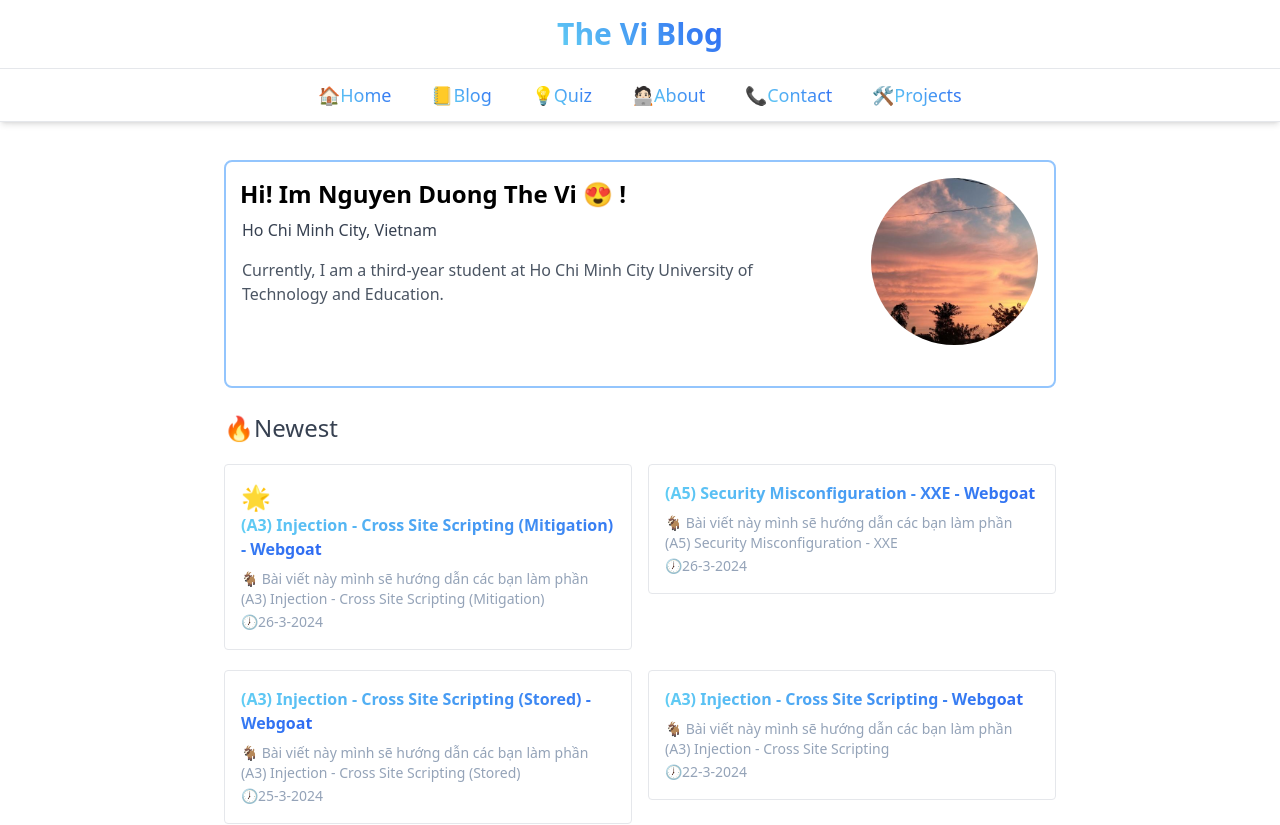
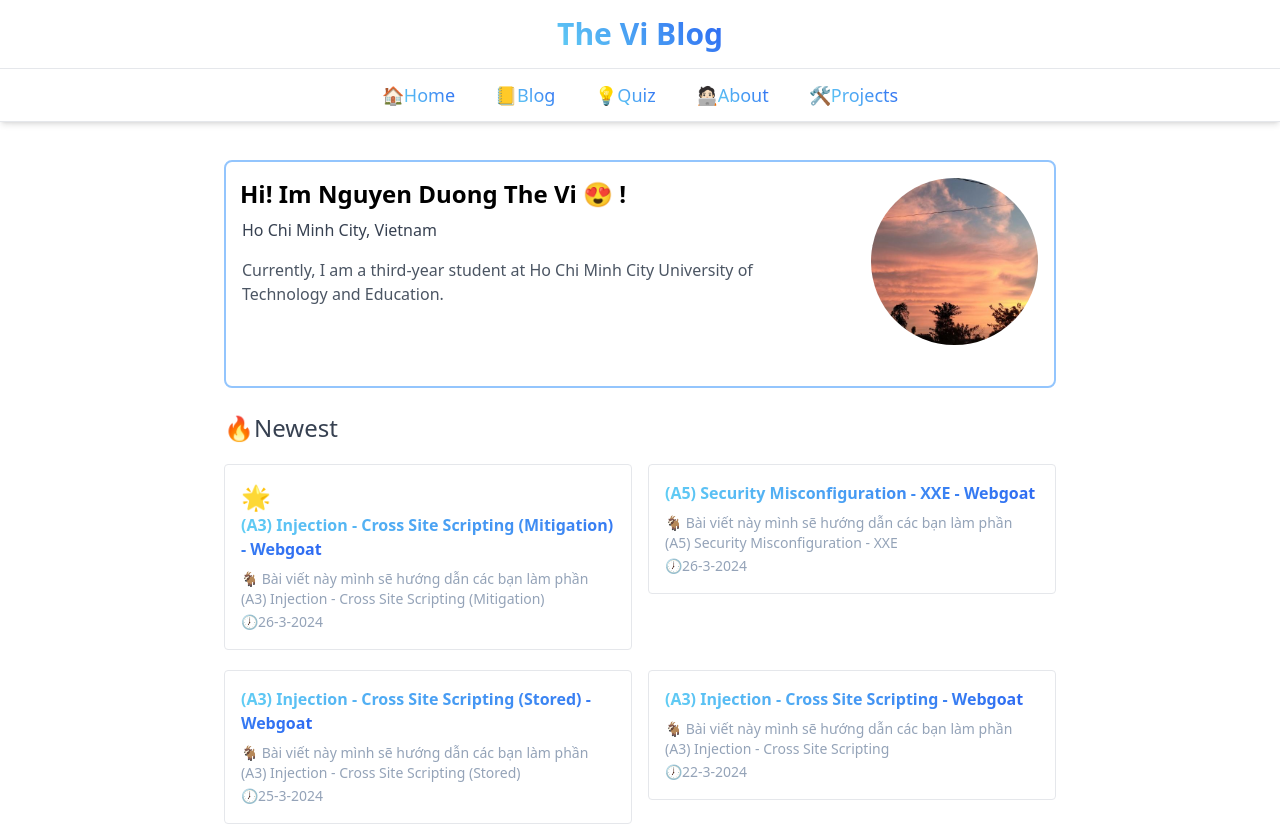
Before and after one commit to thevi31415/nguyenduongtheviblog, a Next.js app: page / in a window 1280 px wide. Shown: the top 825 px of the page. Built offline with nearby package versions, Linux system fonts and the light colour scheme.

Commit message:
Cập nhật giao diện

```diff
--- a/app/layout.tsx
+++ b/app/layout.tsx
@@ -98,7 +98,7 @@ export default function RootLayout({
                   <span className="absolute -bottom-1 left-0 w-0 h-1 bg-blue-500 transition-all group-hover:w-full"></span>
                 </p>
               </li>
-              <li className="p-3 mx-2 ">
+              {/* <li className="p-3 mx-2 ">
                 <p className="relative group">
                   <span>
                     <a href="/contact">📞</a>
@@ -108,7 +108,7 @@ export default function RootLayout({
                   </span>
                   <span className="absolute -bottom-1 left-0 w-0 h-1 bg-blue-500 transition-all group-hover:w-full"></span>
                 </p>
-              </li>
+              </li> */}
               <li className="p-3 mx-2 ">
                 <p className="relative group">
                   <span>
```
